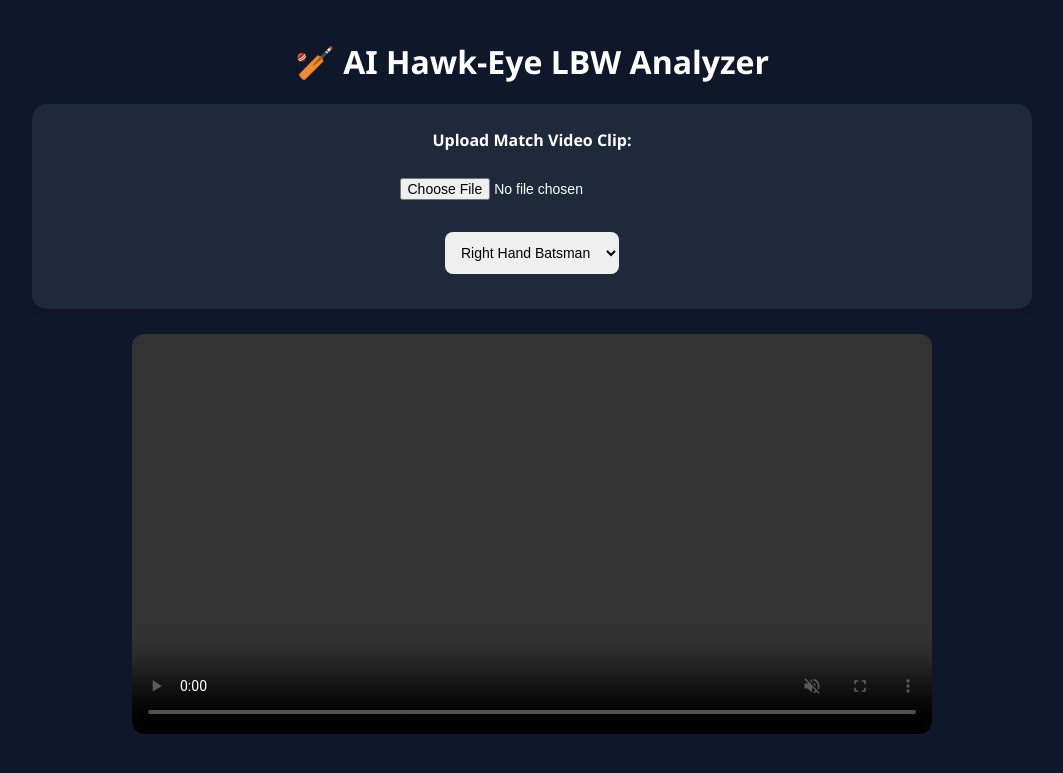
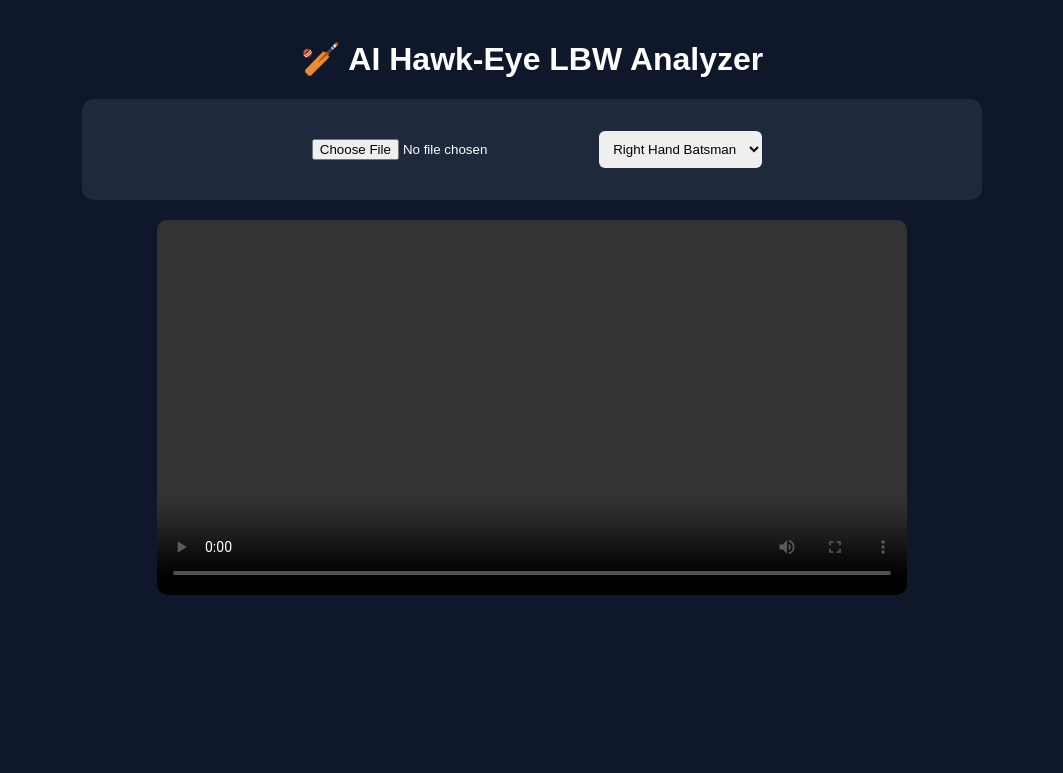
Before and after one commit to umeblastwe/Hawkeye, a Flask app: page / in a window 1280 px wide. Shown: the top 773 px of the page, without its empty margins (108-1171 px from the left). Run offline with Flask 3, Linux system fonts and the light colour scheme.

Commit message:
Update index.html

```diff
--- a/Cricket Hawkeye/templates/index.html
+++ b/Cricket Hawkeye/templates/index.html
@@ -4,17 +4,17 @@
     <meta charset="UTF-8">
     <title>AI Hawk-Eye LBW Analyzer</title>
     <style>
-        body { margin: 0; font-family: 'Segoe UI', Arial, sans-serif; background: #0f172a; color: white; }
-        .container { width: 90%; max-width: 1000px; margin: 40px auto; text-align: center; }
-        .card { background: #1e293b; padding: 25px; border-radius: 15px; margin-top: 20px; box-shadow: 0 4px 6px -1px rgb(0 0 0 / 0.1); }
-        input, select { padding: 12px; margin: 10px; border-radius: 8px; border: none; font-size: 14px; }
-        .loading-text { color: #f59e0b; font-size: 18px; display: none; font-weight: bold; margin-top: 10px; }
-        .video-container { position: relative; display: inline-block; width: 85%; max-width: 800px; margin-top: 25px; border-radius: 12px; overflow: hidden; }
-        video { width: 100%; display: block; border-radius: 12px; }
-        canvas { position: absolute; top: 0; left: 0; width: 100%; height: 100%; pointer-events: none; z-index: 10; }
-        .result { display: none; background: #020617; padding: 20px; border-radius: 15px; margin-top: 20px; }
-        .out { color: #22c55e; font-size: 32px; font-weight: bold; text-shadow: 0 0 10px rgba(34,197,94,0.3); }
-        .notout { color: #ef4444; font-size: 32px; font-weight: bold; text-shadow: 0 0 10px rgba(239,68,68,0.3); }
+        body { margin: 0; font-family: Arial, sans-serif; background: #0f172a; color: white; }
+        .container { width: 90%; max-width: 900px; margin: 40px auto; text-align: center; }
+        .card { background: #1e293b; padding: 20px; border-radius: 12px; margin-top: 20px; }
+        input, select { padding: 10px; margin: 10px; border-radius: 6px; border: none; }
+        .loading-text { color: #f59e0b; font-size: 16px; display: none; font-weight: bold; }
+        .video-box { position: relative; display: inline-block; width: 100%; max-width: 750px; margin-top: 20px; }
+        video { width: 100%; border-radius: 10px; display: block; }
+        canvas { position: absolute; top: 0; left: 0; width: 100%; height: 100%; pointer-events: none; }
+        .result { display: none; background: #020617; padding: 20px; border-radius: 12px; margin-top: 20px; }
+        .out { color: #22c55e; font-size: 28px; font-weight: bold; }
+        .notout { color: #ef4444; font-size: 28px; font-weight: bold; }
     </style>
 </head>
 <body>
@@ -23,28 +23,24 @@
     <h1>🏏 AI Hawk-Eye LBW Analyzer</h1>
 
     <div class="card">
-        <label style="font-weight: bold; display: block; margin-bottom: 5px;">Upload Match Video Clip:</label>
         <input type="file" id="videoInput" accept="video/*">
-        <br>
         <select id="hand">
             <option value="Right">Right Hand Batsman</option>
             <option value="Left">Left Hand Batsman</option>
         </select>
-        <div id="loadingStatus" class="loading-text">🔄 Tracking & Generating Path Trajectory...</div>
+        <div id="loadingStatus" class="loading-text">🔄 Tracking Ball Trajectory Vectors...</div>
     </div>
 
     <div class="card result" id="result">
         <h2>Decision</h2>
         <div id="decision"></div>
-        <div style="margin-top: 15px; font-size: 16px; display: flex; justify-content: space-around;">
-            <p id="pitching"></p>
-            <p id="impact"></p>
-            <p id="wicket"></p>
-        </div>
+        <p id="pitching"></p>
+        <p id="impact"></p>
+        <p id="wicket"></p>
     </div>
 
-    <div class="video-container">
-        <video id="video" controls muted></video>
+    <div class="video-box">
+        <video id="video" controls></video>
         <canvas id="canvas"></canvas>
     </div>
 </div>
@@ -64,15 +60,12 @@
         form.append("video", file);
 
         try {
-            let response = await fetch("/analyze", {
-                method: "POST",
-                body: form
-            });
+            let response = await fetch("/analyze", { method: "POST", body: form });
             let data = await response.json();
             loadingStatus.style.display = "none";
 
             if (!data.success || data.ball_points.length === 0) {
-                alert("Ball path tracking conflict. Please make sure ball is visible clearly.");
+                alert("Tracking failed: Ball was not isolated cleanly. Try another video.");
                 return;
             }
 
@@ -90,18 +83,12 @@
             document.getElementById("impact").innerHTML = "<b>Impact:</b> " + result.impact;
             document.getElementById("wicket").innerHTML = "<b>Wickets:</b> " + result.wicket;
 
-            // Handle resizing gracefully
             video.onloadedmetadata = function() {
-                setTimeout(() => drawTrajectory(data.ball_points, video), 100);
-            };
-
-            window.onresize = function() {
                 drawTrajectory(data.ball_points, video);
             };
-
         } catch (error) {
             loadingStatus.style.display = "none";
-            alert("Error communicating with tracking servers.");
+            alert("Connection error.");
         }
     }
 
@@ -109,18 +96,15 @@
         let canvas = document.getElementById("canvas");
         let ctx = canvas.getContext("2d");
 
-        // Set structural canvas resolution matching native video
         canvas.width = video.videoWidth;
         canvas.height = video.videoHeight;
-
         ctx.clearRect(0, 0, canvas.width, canvas.height);
 
-        if (!points || points.length === 0) return;
+        if(points.length < 2) return;
 
-        // Render Professional Tracking Path Line
-        ctx.lineWidth = 5;
-        ctx.strokeStyle = "#22c55e";
-        ctx.lineCap = "round";
+        // Draw smooth tracking line
+        ctx.lineWidth = 4;
+        ctx.strokeStyle = "#00ffcc"; // Neon Cyan Blue Line
         ctx.lineJoin = "round";
         ctx.beginPath();
 
@@ -133,15 +117,12 @@
         });
         ctx.stroke();
 
-        // Render Tracker Nodes
+        // Draw solid tracked points
         points.forEach(p => {
             ctx.beginPath();
-            ctx.arc(p.x, p.y, 5, 0, Math.PI * 2);
-            ctx.fillStyle = "#ef4444"; // Vivid Hawk-Eye Red Dot
+            ctx.arc(p.x, p.y, 4, 0, Math.PI * 2);
+            ctx.fillStyle = "#ff3366"; // Hawk eye hot pink track point
             ctx.fill();
-            ctx.strokeStyle = "#ffffff";
-            ctx.lineWidth = 1.5;
-            ctx.stroke();
         });
     }
 </script>
```
